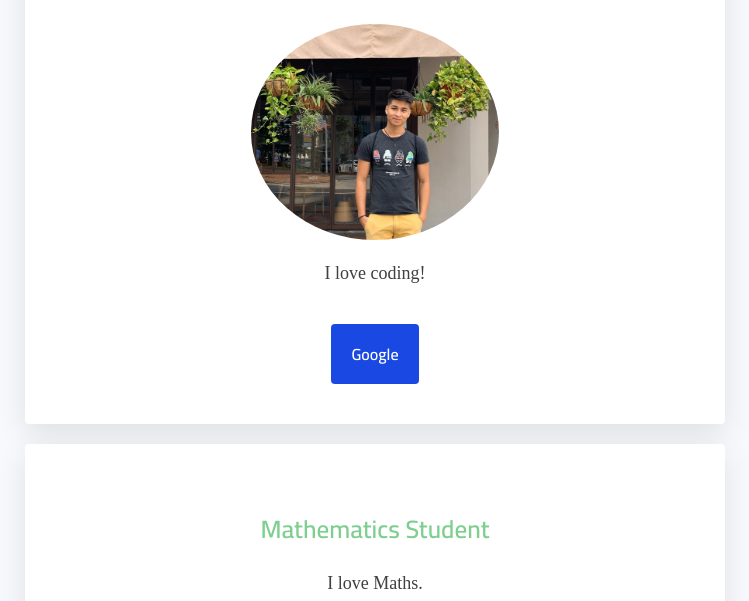
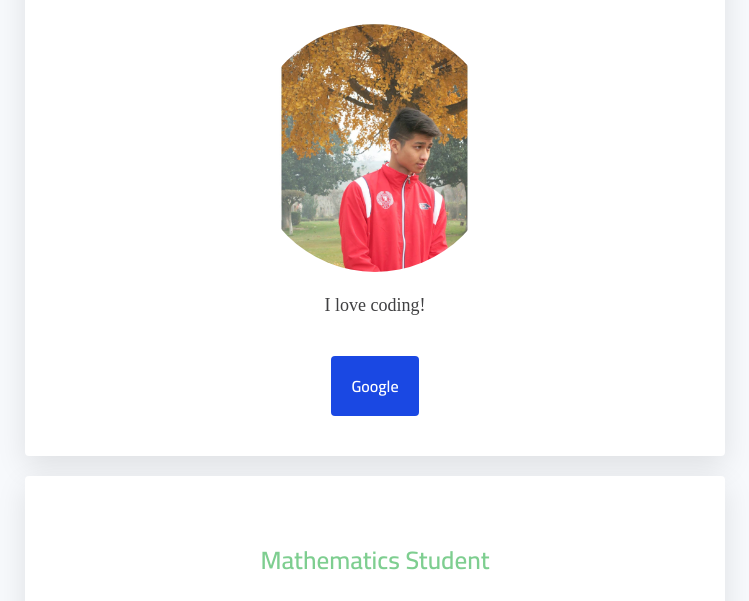
Before and after one commit to seanneubronner/my-profile, a plain HTML site: page index.html in a window 1280 px wide. Shown: the part 185-786 px from the top of the page, without its empty margins (265-1014 px from the left). Drawn offline with Linux system fonts and the light colour scheme.

Commit message:
Update index.html

```diff
--- a/index.html
+++ b/index.html
@@ -14,7 +14,7 @@
 		<div  class="container">
 			<div  class="card-white" id="introduction">
 				<h1> Hello, I'm Sean! </h1>
-				<img src="images/Profile.jpg" alt="Sean Neubronner" class="img-circle">
+				<img src="images/profile2.jpg" alt="Sean Neubronner" class="img-circle">
 				<p> I love coding! </p>
 				<a href="https://www.google.com" class="button-blue">Google</a>
 
```
